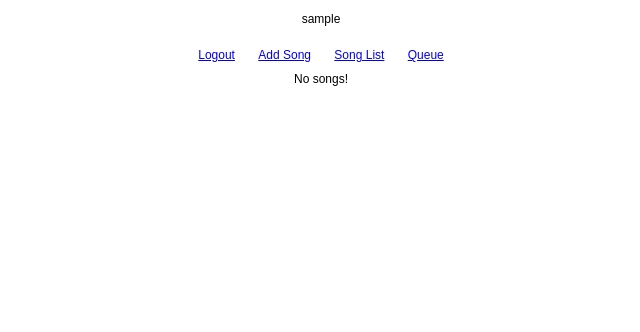
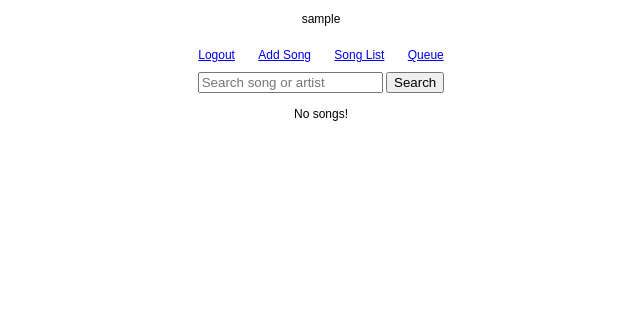
Before and after one commit to cpadiernos/karaokenight, a Flask app: page / in a window 1280 px wide. Shown: the top 332 px of the page, without its empty margins (319-959 px from the left). Run offline with Flask 2, Linux system fonts and the light colour scheme; the visitor is signed in with stand-in values (Sample User, id 1); data comes from the database, SQL or seed files in the repository; data that the repository does not hold is empty.

Commit message:
Add search functionality for song or artist

```diff
--- a/app/forms.py
+++ b/app/forms.py
@@ -3,6 +3,7 @@ from wtforms import Form, FormField, StringField, SubmitField, FieldList, Hidden
 from wtforms import PasswordField
 from wtforms.validators import DataRequired, ValidationError
 from app.models import Artist, Song
+from flask import request
 
 class ArtistForm(Form):
     name = StringField('Name', validators=[DataRequired()])
@@ -36,3 +37,14 @@ class LoginForm(FlaskForm):
 class ConfirmDeleteForm(FlaskForm):
     id = HiddenField()
     submit = SubmitField('Delete')
+
+class SearchForm(FlaskForm):
+    q = StringField('Search song or artist', validators=[DataRequired()])
+    submit = SubmitField('Search')
+
+    def __init__(self, *args, **kwargs):
+        if 'formdata' not in kwargs:
+            kwargs['formdata'] = request.args
+        if 'csrf_enabled' not in kwargs:
+            kwargs['csrf_enabled'] = False
+        super(SearchForm, self).__init__(*args, **kwargs)
--- a/app/routes.py
+++ b/app/routes.py
@@ -1,9 +1,10 @@
 from flask import render_template, flash, redirect, url_for, request
 from app import app, db
 from app.models import Artist, Song, Performance, User
-from app.forms import SongForm, PerformanceForm, LoginForm, ConfirmDeleteForm
+from app.forms import SongForm, PerformanceForm, LoginForm, ConfirmDeleteForm, SearchForm
 from flask_login import current_user, login_user, logout_user, login_required
 from werkzeug.urls import url_parse
+from flask import g
 
 @app.route('/', methods=['GET', 'POST'])
 def index():
@@ -123,3 +124,18 @@ def login():
 def logout():
     logout_user()
     return redirect(url_for('index'))
+
+@app.before_request
+def before_request():
+    g.search_form = SearchForm()
+
+@app.route('/search/')
+def search():
+    songs, total = Song.search(g.search_form.q.data, 1, 100) # page 1, 100 records per page
+    if g.search_form.q.data == "":
+        songs = Song.query.all()
+        return render_template('song_table.html', songs=songs)
+    if total > 0:
+        return render_template('song_table.html', songs=songs)
+    else:
+        return render_template('song_table.html', songs=False)
--- a/app/templates/index.html
+++ b/app/templates/index.html
@@ -1,37 +1,12 @@
 {% extends "base.html" %}
 
 {% block content %}
-        {% if songs %}
-        <table class="table center">
-          <thead>
-            <tr>
-              <td class="col-head">CODE</td>
-              <td class="col-head">TITLE</td>
-              <td class="col-head">ARTIST</td>
-              <td class="col-head"></td>
-            </tr>
-          </thead>
-          <tbody>
-            {% for song in songs %}
-              <tr>
-                <td>{{ song.code }}</td>
-                <td>{{ song.title }}</td>
-                <td>{% for artist in song.artists %} {{ artist }}{% if not loop.last %}, {% endif %}{% endfor %}</td>
-                {% if current_user.is_authenticated %}
-                <td>
-                  <a href="{{ url_for('edit_song', id=song.id) }}">Edit</a> |
-                  <a href="{{ url_for('delete_song', id=song.id) }}">Delete</a>
-                </td>
-                {% else %}
-                <td><button data-code="{{ song.code }}" id="{{ song.code }}-sign-up" class="sign-up-btn">Sign up</button></td>
-                {% endif %}
-              </tr>
-            {% endfor %}
-          </tbody>
-        </table>
-        {% else %}
-           No songs!
-        {% endif %}
+        <form action="{{ url_for('search')}}" method="get" id="search" novalidate>
+          {{ g.search_form.q(placeholder=g.search_form.q.label.text)}} {{ g.search_form.submit() }}
+        </form><br/>
+        <div id="table">
+          {% include 'song_table.html' %}
+        </div>
         <div id="sign-up-modal" class="modal">
           <div class="modal-content">
             <span class="close">&times;</span>
@@ -87,5 +62,25 @@
           modal.style.display = "block"
         }
 
+        document.addEventListener('submit', function (event) {
+            if (!event.target.matches('#search')) return;
+            event.preventDefault();
+            var searchText = document.getElementById('q').value;
+
+            var xhttp = new XMLHttpRequest();
+            xhttp.onreadystatechange = function() {
+              if (this.readyState == 4 && this.status == 200) {
+                document.getElementById('table').innerHTML = this.responseText;
+                var searchForm = document.getElementById('search');
+                searchForm.reset();
+              }
+            }
+
+            var url = {{ url_for('search')}} + "?q=" + searchText.split(' ').join('+');
+
+            xhttp.open('GET', url);
+            xhttp.send();
+        }, false);
+
         </script>
 {% endblock %}
--- /dev/null
+++ b/app/templates/song_table.html
@@ -0,0 +1,31 @@
+        {% if songs %}
+        <table class="table center">
+          <thead>
+            <tr>
+              <td class="col-head">CODE</td>
+              <td class="col-head">TITLE</td>
+              <td class="col-head">ARTIST</td>
+              <td class="col-head"></td>
+            </tr>
+          </thead>
+          <tbody>
+            {% for song in songs %}
+              <tr>
+                <td>{{ song.code }}</td>
+                <td>{{ song.title }}</td>
+                <td>{% for artist in song.artists %}{{ artist }}{% if not loop.last %}, {% endif %}{% endfor %}</td>
+                {% if current_user.is_authenticated %}
+                <td>
+                  <a href="{{ url_for('edit_song', id=song.id) }}">Edit</a> |
+                  <a href="{{ url_for('delete_song', id=song.id) }}">Delete</a>
+                </td>
+                {% else %}
+                <td><button data-code="{{ song.code }}" id="{{ song.code }}-sign-up" class="sign-up-btn">Sign up</button></td>
+                {% endif %}
+              </tr>
+            {% endfor %}
+          </tbody>
+        </table>
+        {% else %}
+           No songs!
+        {% endif %}
```
